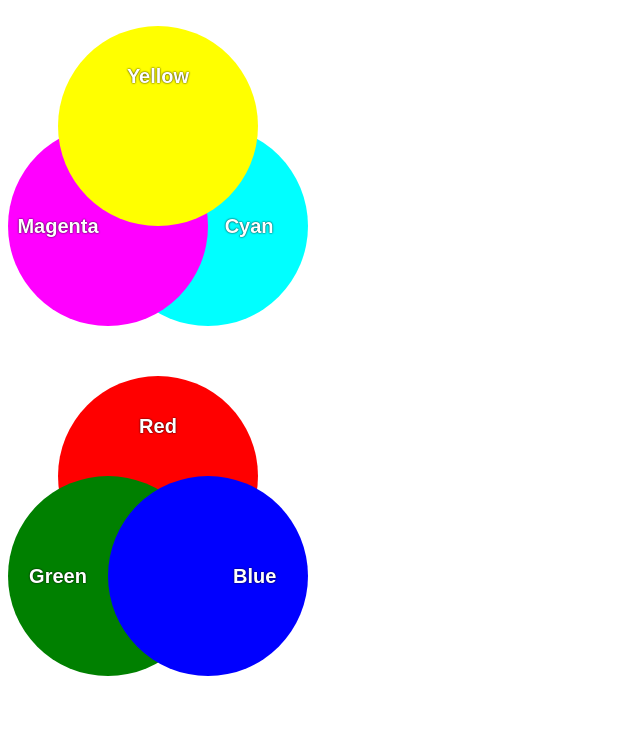
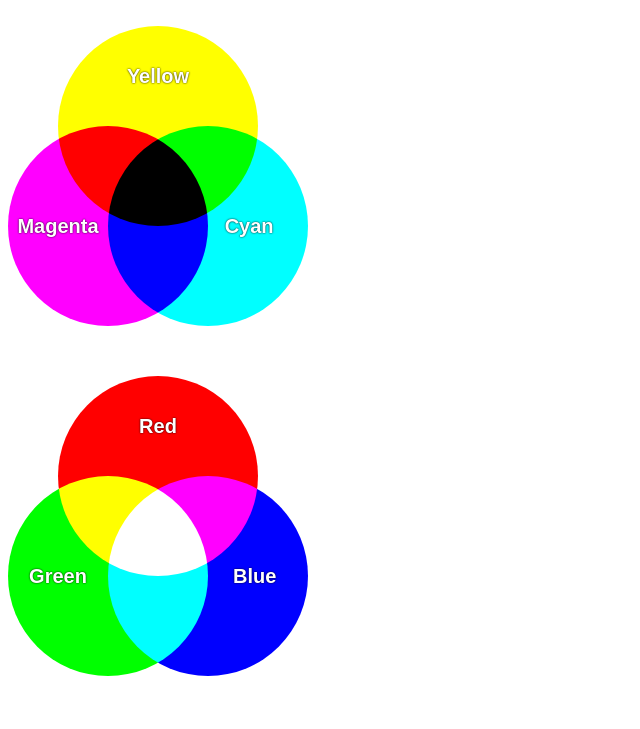
Before and after one commit to Danonovsky/miu, a plain HTML site: page lab02/colors.html in a window 1280 px wide. Shown: the whole page, without its empty margins (0-640 px from the left). Drawn offline with Linux system fonts and the light colour scheme.

Commit message:
Zad1 done

```diff
--- a/lab02/colors.html
+++ b/lab02/colors.html
@@ -67,18 +67,18 @@
 			background-color: red;
 		}
 		#child-green {
-			background-color: green;
+			background-color: rgb(0,255,0);
 		}
 		#child-blue {
 			background-color: blue;
 		}
 
 		#CMYwrapper .circle{
-			mix-blend-mode: normal;
+			mix-blend-mode: darken;
 		}
 
 		#RGBwrapper .circle{
-			mix-blend-mode: normal;
+			mix-blend-mode: lighten;
 		}
 
 	</style>
```
